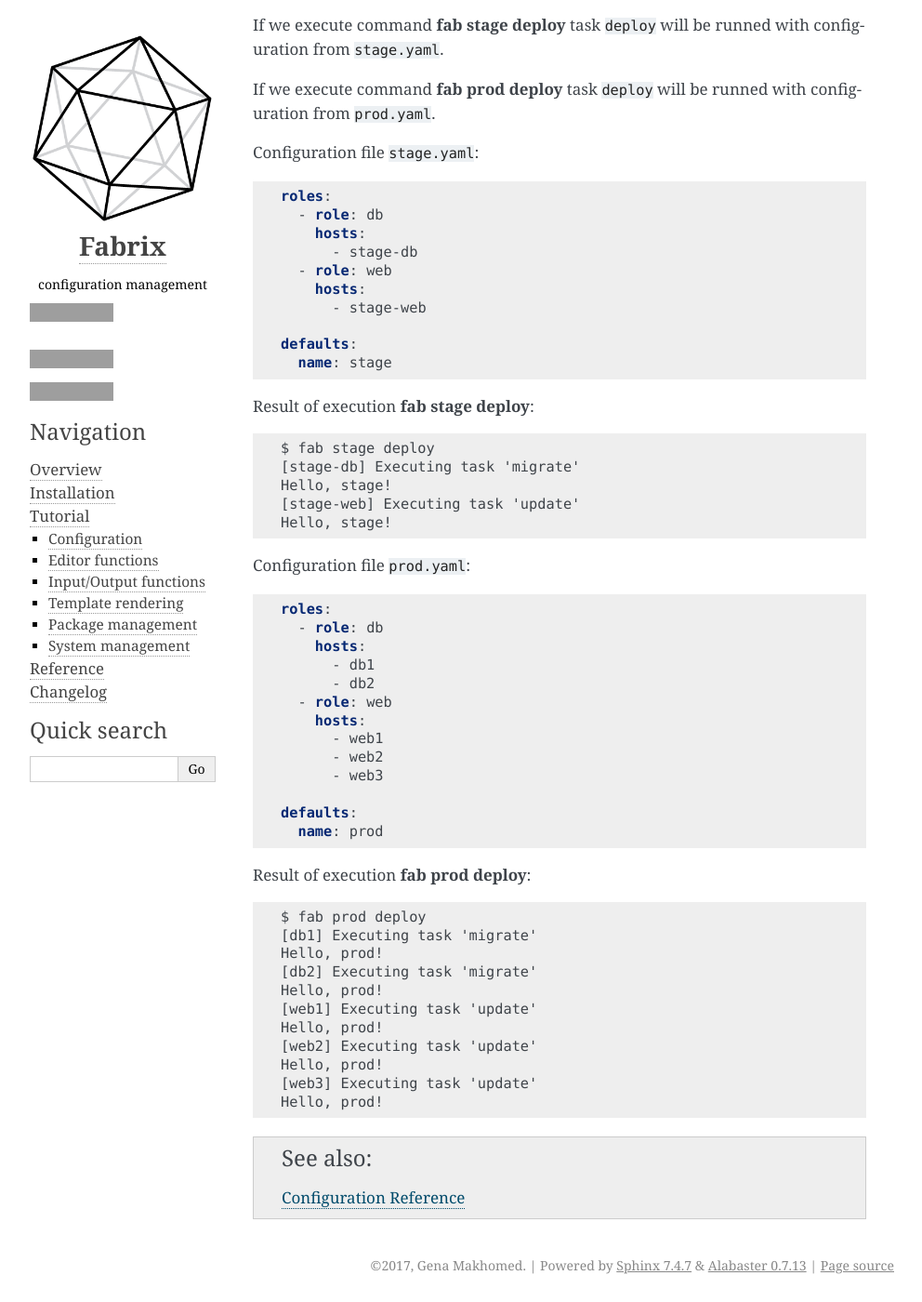
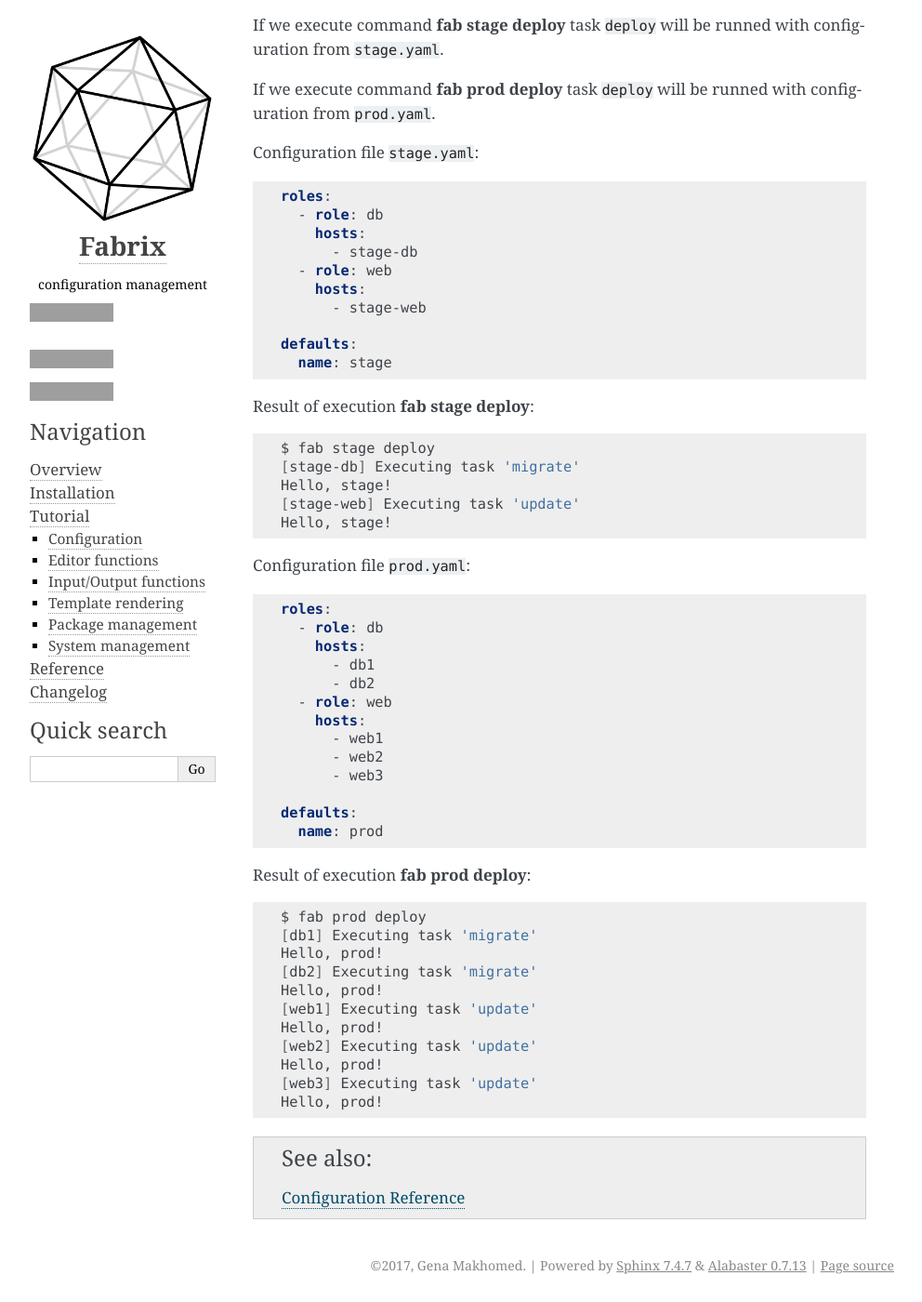
Before and after one commit to makhomed/fabrix, a Sphinx documentation site: the page built from docs/tutorial/config.rst, in a window 1280 px wide and 1400 px high, scrolled down 4944 px. Shown: the whole window at 93% size, without its empty margins (148-1140 px from the left). Built offline with Sphinx 7.4.7, drawn with Linux system fonts in a browser that asks for light colours; some of the changed text lies outside the part shown; grey boxes are pictures that could not be loaded.

Commit message:
make rst2html.py happy

```diff
--- a/README.rst
+++ b/README.rst
@@ -193,7 +193,7 @@ Code ``fabfile.py``:
 
 After running ``fab deploy`` we can see:
 
-.. code-block:: none
+.. code-block:: bash
 
     $ fab deploy
     [db1] Executing task 'migrate'
--- a/docs/conf.py
+++ b/docs/conf.py
@@ -74,7 +74,7 @@ author = u'Gena Makhomed'
 # The short X.Y version.
 version = u'0.2'
 # The full version, including alpha/beta/rc tags.
-release = u'0.2'
+release = u'0.2.3'
 
 # The language for content autogenerated by Sphinx. Refer to documentation
 # for a list of supported languages.
--- a/docs/index.rst
+++ b/docs/index.rst
@@ -199,7 +199,7 @@ Code ``fabfile.py``:
 
 After running ``fab deploy`` we can see:
 
-.. code-block:: none
+.. code-block:: bash
 
     $ fab deploy
     [db1] Executing task 'migrate'
--- a/docs/tutorial/config.rst
+++ b/docs/tutorial/config.rst
@@ -25,7 +25,7 @@
 
 After running command :command:`fab hello` we will se such output:
 
-.. code-block:: none
+.. code-block:: bash
 
     $ fab hello
     [example.com] Executing task 'hello'
@@ -117,7 +117,7 @@
 
 After running :command:`fab hello` we can see such result:
 
-.. code-block:: none
+.. code-block:: bash
 
     $ fab hello
     [example.com] Executing task 'hello'
@@ -218,7 +218,7 @@
 
 After running :command:`fab deploy` we can see:
 
-.. code-block:: none
+.. code-block:: bash
 
     $ fab deploy
     [db1] Executing task 'migrate'
@@ -290,7 +290,7 @@
 
 Result of execution :command:`fab stage deploy`:
 
-.. code-block:: none
+.. code-block:: bash
 
     $ fab stage deploy
     [stage-db] Executing task 'migrate'
@@ -318,7 +318,7 @@
 
 Result of execution :command:`fab prod deploy`:
 
-.. code-block:: none
+.. code-block:: bash
 
     $ fab prod deploy
     [db1] Executing task 'migrate'
--- a/docs/tutorial/render.rst
+++ b/docs/tutorial/render.rst
@@ -29,7 +29,7 @@ For example, ``fabfile.py``:
 
 After executing command :command:`fab hello` we can see:
 
-.. code-block:: none
+.. code-block:: bash
 
     $ fab hello
     Hello, World!
@@ -53,7 +53,7 @@ And ``fabfile.py``:
 
 After executing command :command:`fab hello` we can see:
 
-.. code-block:: none
+.. code-block:: bash
 
     $ fab hello
     Hello, World!
--- a/docs/tutorial/system.rst
+++ b/docs/tutorial/system.rst
@@ -41,7 +41,7 @@ This example creates on remote machine file
 :file:`/etc/systemd/system/mysqld.service.d/override.conf`
 with contents:
 
-.. code-block:: none
+.. code-block:: bash
 
     [Service]
     LimitNOFILE = 262144
--- a/setup.py
+++ b/setup.py
@@ -16,7 +16,7 @@ def long_description():
 
 setup(
     name='Fabrix',
-    version='0.2',
+    version='0.2.3',
     description='Fabrix is Fabric extension for configuration management',
     long_description=long_description(),
     long_description_content_type='text/x-rst',
```
